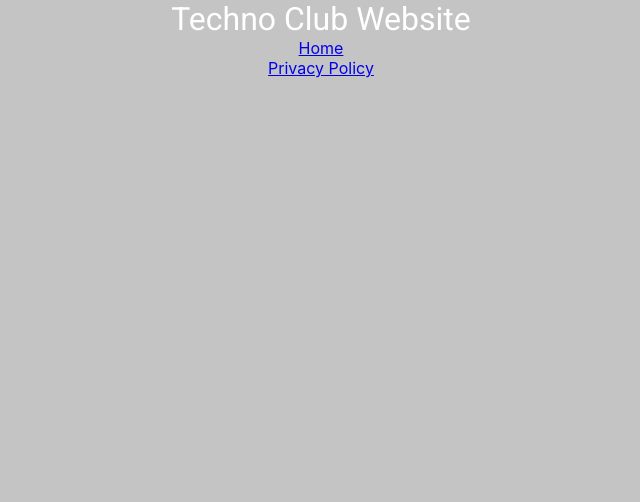
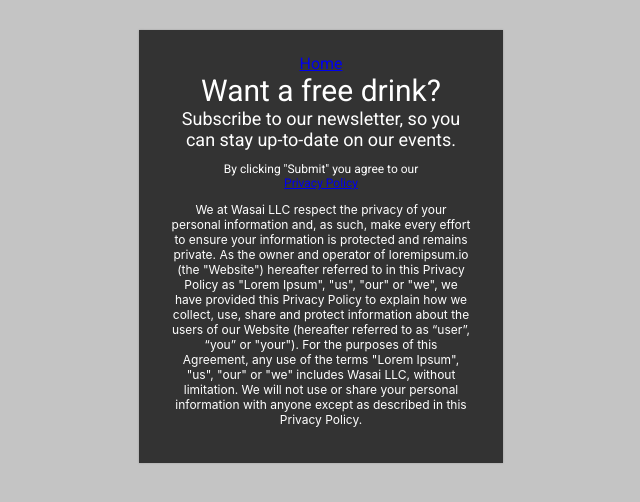
Before and after one commit to cskang0915/UX-Webdev-Collabathon, a React (Create React App) app: page /privacy in a window 1280 px wide. Shown: the top 502 px of the page, without its empty margins (319-959 px from the left). Built offline with nearby package versions, Linux system fonts and the light colour scheme.

Commit message:
made changes

```diff
--- a/src/components/Header.js
+++ b/src/components/Header.js
@@ -4,13 +4,18 @@ import { Link } from 'react-router-dom';
 const Header = () => {
   return (
     <header>
-      <h1>Techno Club Website</h1>
-        <nav id="home">
-		  		<Link to={'/'}>Home</Link>
-        </nav>
-        <nav id="privacy">
-        	<Link to={'/privacy'}>Privacy Policy</Link>
-        </nav>
+      <nav id="home">
+	  		<Link to={'/'}>Home</Link>
+      </nav>
+      <h1>Want a free drink?</h1>
+
+      <div>
+      	<h2>Subscribe to our newsletter, so you can stay up-to-date on our events.</h2>
+      </div>
+
+      <p>By clicking "Submit" you agree to our <nav id="privacy"><Link to={'/privacy'}>Privacy Policy</Link></nav></p>
+
+
     </header>
   );
 };
--- a/src/components/Home.js
+++ b/src/components/Home.js
@@ -2,9 +2,9 @@ import React from 'react';
 
 const Home = () => {
   return (
-    <h1>
-      HOMEPAGE
-    </h1>
+  	<div>
+    <p>home</p>
+    </div>
   );
 };
 
--- /dev/null
+++ b/src/components/PrivacyPolicy.js
@@ -0,0 +1,24 @@
+import React, { Component } from 'react';
+
+class PrivacyPolicy extends Component {
+	render() {
+		return(
+			<div>
+				<p>We at Wasai LLC respect the privacy of your personal information and,
+					as such, make every effort to ensure your information is protected
+					and remains private. As the owner and operator of loremipsum.io
+					(the "Website") hereafter referred to in this Privacy Policy as
+					"Lorem Ipsum", "us", "our" or "we", we have provided this Privacy
+					Policy to explain how we collect, use, share and protect information
+					about the users of our Website (hereafter referred to as “user”, “you”
+						or "your"). For the purposes of this Agreement, any use of the terms
+					"Lorem Ipsum", "us", "our" or "we" includes Wasai LLC, without limitation.
+					We will not use or share your personal information with anyone except as
+					described in this Privacy Policy.</p>
+			</div>
+
+			)
+	}
+}
+
+export default PrivacyPolicy;
--- a/src/components/SubscriptionForm.js
+++ /dev/null
@@ -1,14 +0,0 @@
-import React, { Component } from 'react';
-
-class SubscriptionForm extends Component {
-	render() {
-		return(
-			<div>
-				<h2>Subscribe to our newsletter, so you can stay up-to-date on our events.</h2>
-			</div>
-
-			)
-	}
-}
-
-export default SubscriptionForm;
--- a/src/config/routes.js
+++ b/src/config/routes.js
@@ -1,11 +1,12 @@
 import React from 'react';
-import { Switch, Route } from 'react-router-dom';
+import { Route } from 'react-router-dom';
 import Home from '../components/Home';
-import SubscriptionForm from '../components/SubscriptionForm';
+import PrivacyPolicy from '../components/PrivacyPolicy';
 
 export default (
-	<Switch>
+	<div>
 		<Route exact path='/' component={ Home }/>
-		<Route path='/subscription' component={ SubscriptionForm }/>
-	</Switch>
+		<Route path='/privacy' component={ PrivacyPolicy }/>
+	</div>
+
 );
--- a/src/index.css
+++ b/src/index.css
@@ -13,12 +13,28 @@ code {
     monospace;
 }
 
+.container {
+	width: 60%;
+	max-width: 300px;
+	min-width: 300px;
+	margin: 30px auto;
+	background: #333333;
+	padding: 1.5rem 2rem;
+	box-shadow: 0 0 2px rgba(0,0,0,0.2);
+}
+
+header {
+	font-family: 'Roboto';
+	text-align: center;
+}
+
 h1 {
     font-family: 'Roboto';
     text-align: center;
     font-weight: 400;
     margin: 0;
     color: #FFFFFF;
+    font-size: 30px;
 }
 h2 {
     font-family: 'Roboto';
@@ -29,7 +45,12 @@ h2 {
     font-size: 18px;
 }
 
-nav {
+div {
+    color: #FFFFFF;
+
+}
+
+nav:visited {
   display: flex;
   justify-content: space-around;
   color: #FFFFFF;
@@ -37,7 +58,12 @@ nav {
   color:white;
 }
 
-Link {
+p {
+	text-align: center;
+	font-size: 12px;
+}
+
+Link:visited {
 	color: #FFFFFF;
 
 }
```
Also changed, not shown: 1 other file (tests, documents, lock files or other folders).
